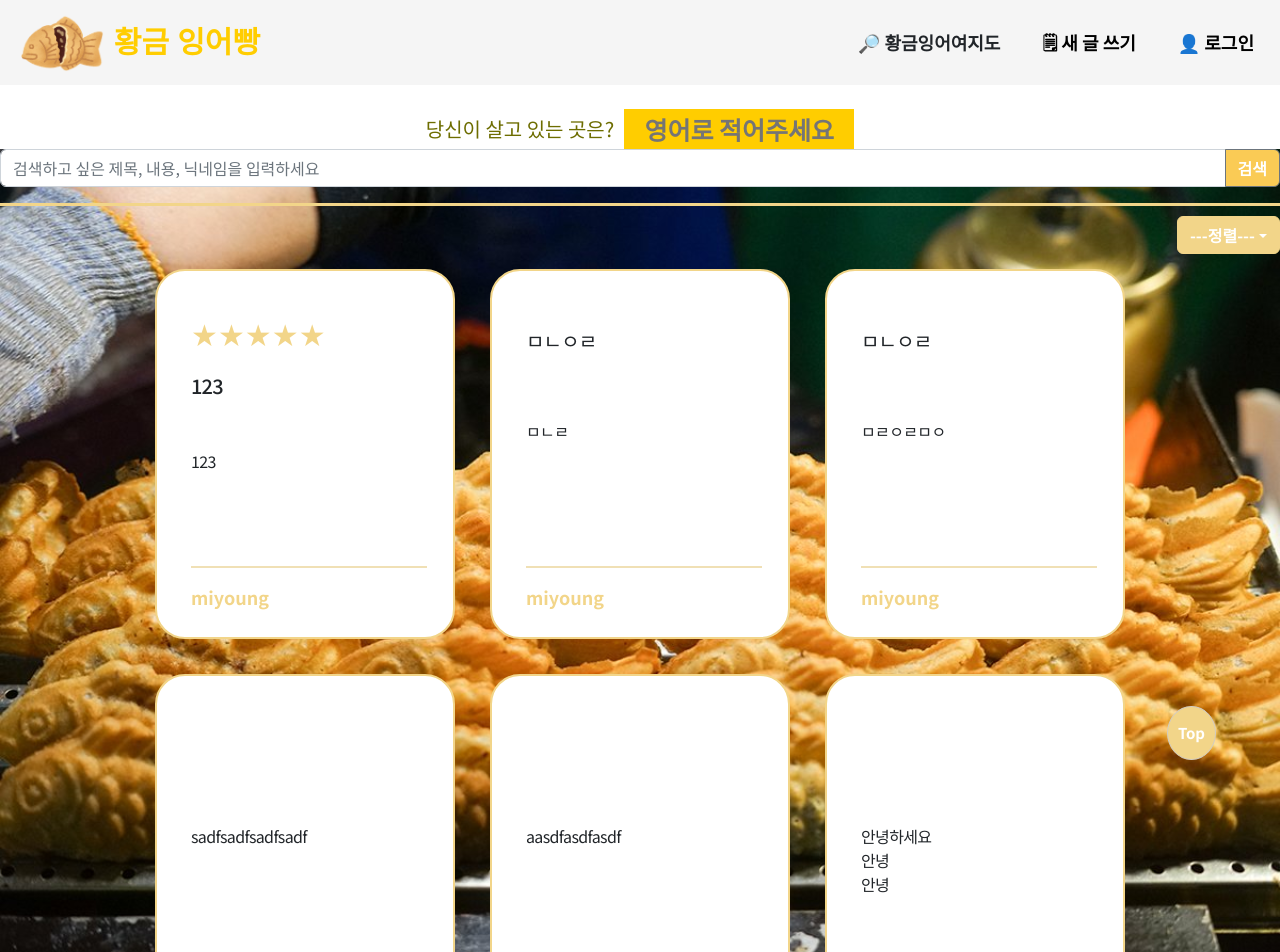
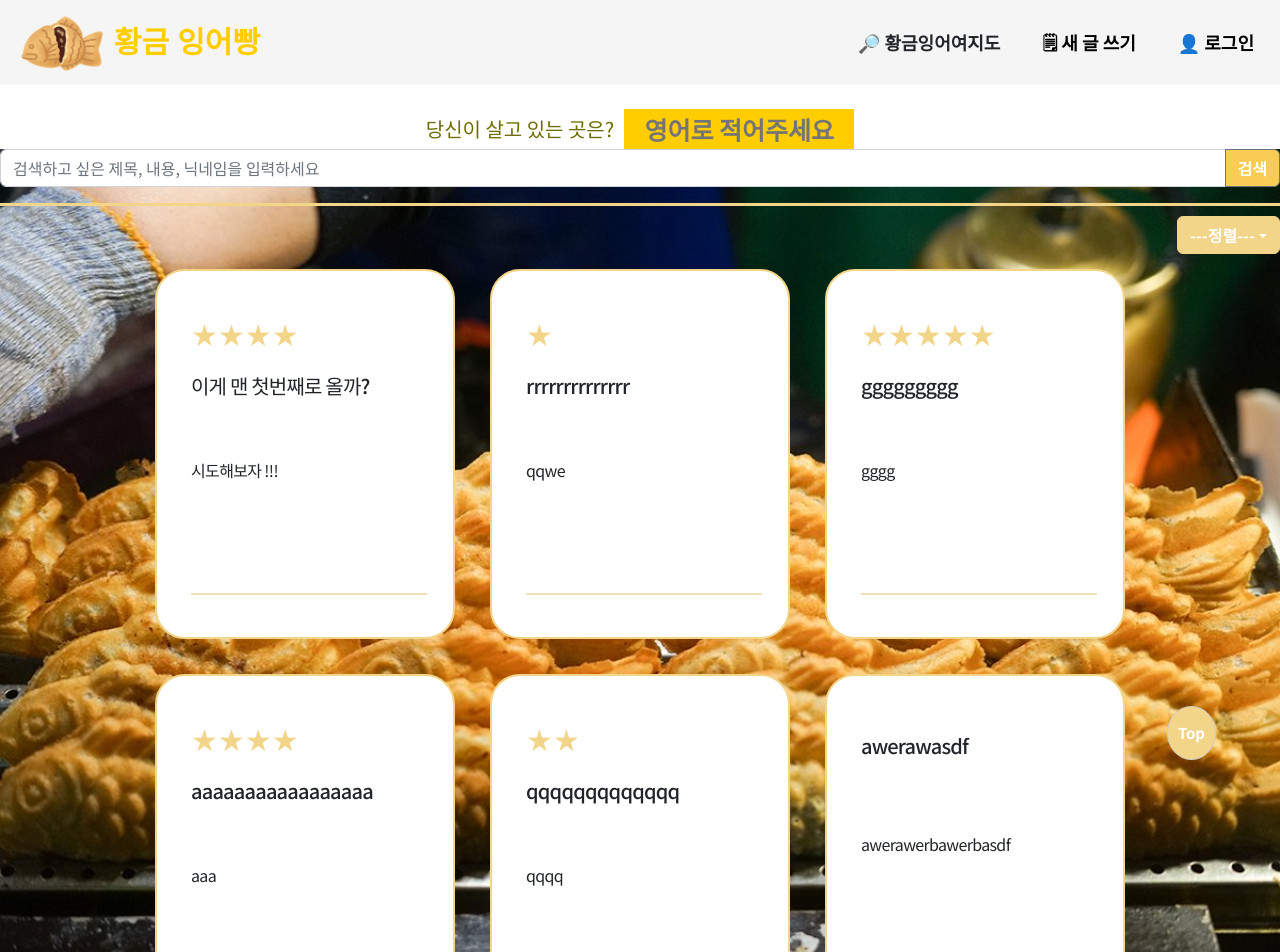
Before and after one commit to Golden-bung-eoppang/Golden-bung-eoppang, a React (Create React App) app in the folder react_simwha_test/: page / in a window 1280 px wide. Shown: the top 952 px of the page. Built offline with nearby package versions, Linux system fonts and the light colour scheme; data requests are answered from the project's data file.

Commit message:
글쓰면 맨위로 글이 보이도록 설정

```diff
--- a/react_simwha_test/db.json
+++ b/react_simwha_test/db.json
@@ -389,6 +389,41 @@
       "title": "awerawasdf",
       "content": "<p>awerawerbawerbasdf</p>",
       "rate": 0
+    },
+    {
+      "user_id": "",
+      "id": "81ab1e4d-100c-44da-8b73-c3032a59c3ca",
+      "title": "qqqqqqqqqqqqq",
+      "content": "<p>qqqq</p>",
+      "rate": 2
+    },
+    {
+      "user_id": "",
+      "id": "471d9a5d-49e3-4f14-95bc-0e0fb70be509",
+      "title": "aaaaaaaaaaaaaaaaa",
+      "content": "<p>aaa</p>",
+      "rate": 4
+    },
+    {
+      "user_id": "",
+      "id": "810a45a7-e723-496a-8428-87298a710640",
+      "title": "ggggggggg",
+      "content": "<p>gggg</p>",
+      "rate": 5
+    },
+    {
+      "user_id": "",
+      "id": "5c63e119-2acb-4062-9175-9112d8a13a49",
+      "title": "rrrrrrrrrrrrrr",
+      "content": "<p>qqwe</p>",
+      "rate": 1
+    },
+    {
+      "user_id": "",
+      "id": "ca8f59a0-c608-4021-90a1-336d83d7ad9a",
+      "title": "이게 맨 첫번째로 올까?",
+      "content": "<p>시도해보자 !!!</p>",
+      "rate": 4
     }
   ],
   "comments": [
--- a/react_simwha_test/src/pages/Home.jsx
+++ b/react_simwha_test/src/pages/Home.jsx
@@ -71,7 +71,10 @@ const Home = () => {
         <ItemContainer>
           <Items>
             {/* 글 */}
-            {posts?.map((posts) => (
+            {posts
+              ?.slice(0)
+              .reverse()
+              .map((posts) => (
                 <Item
                   key={posts.id}
                   onClick={() => {
```
Lines whose indentation alone changed are shown as unchanged.
